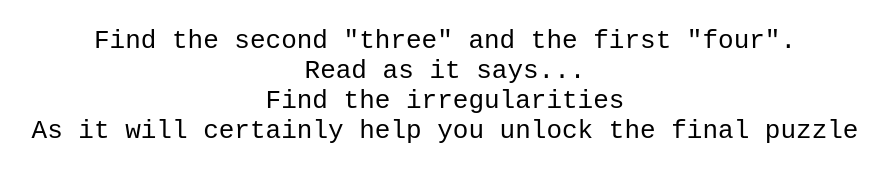
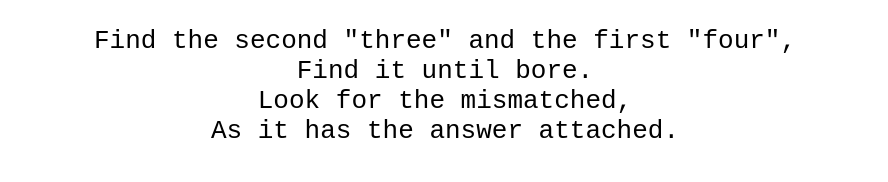
Before and after one commit to REDACTEDFTAH/W4gaGV, a plain HTML site: page index.html in a window 1280 px wide. Shown: the top 182 px of the page, without its empty margins (195-1083 px from the left). Drawn offline with Linux system fonts and the light colour scheme.

Commit message:
Update index.html

```diff
--- a/index.html
+++ b/index.html
@@ -7,10 +7,10 @@
     <link rel="stylesheet" href="style.css">
 </head>
 <body>
-    <pre>Find the second "three" and the first "four".
-Read as it says...
-Find the irregularities
-As it will certainly help you unlock the final puzzle</pre>
+    <pre>Find the second "three" and the first "four",
+Find it until bore.
+Look for the mismatched,
+As it has the answer attached.</pre>
         <p hidden>Find the second puzzle's three 42 15 14 11 13 44 15 14, and the first puzzle's first four 31 15 44 44 15 42 43</p>
         <p hidden></p>
         <p hidden>Tap Tap Tap...</p>
```
